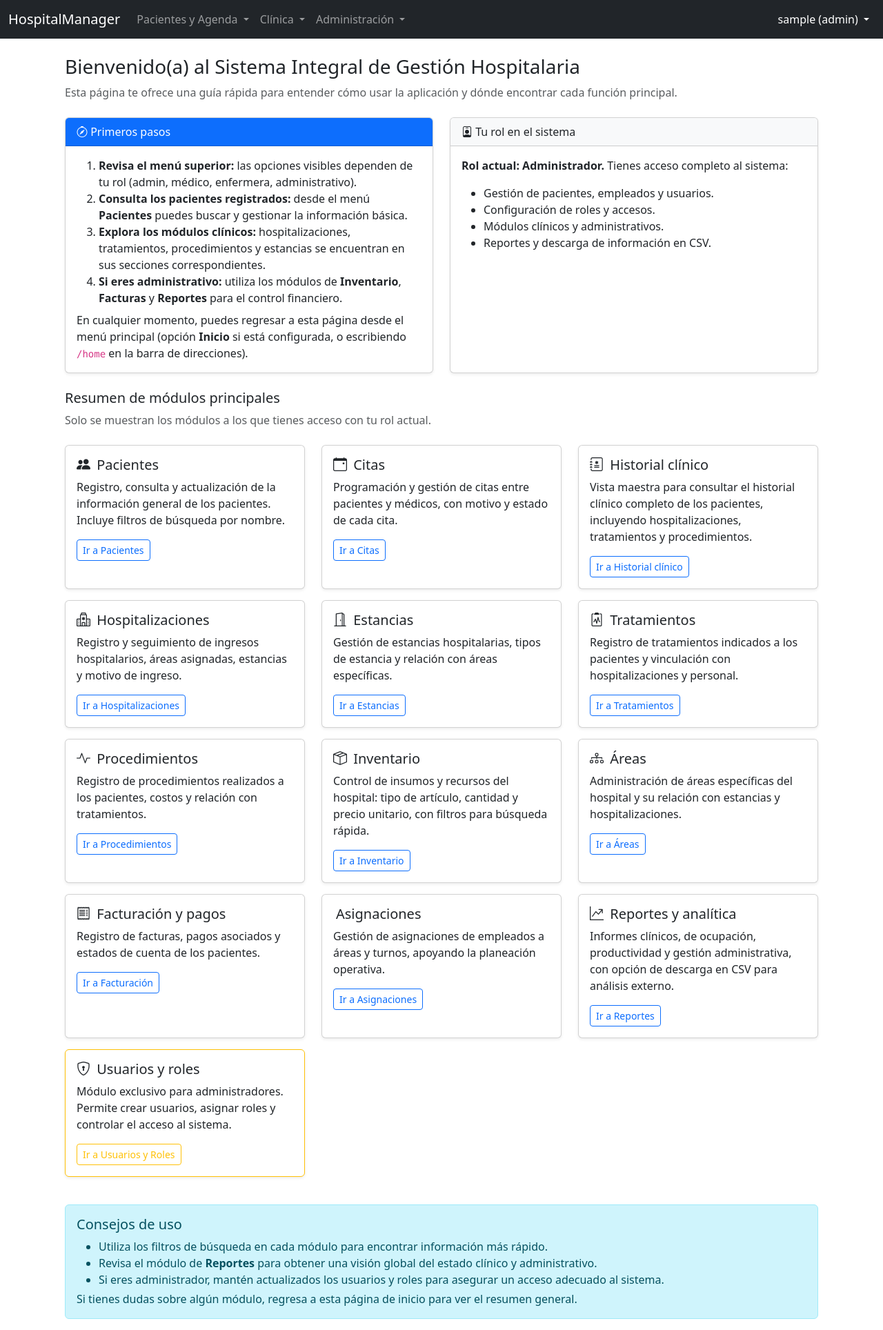
After one commit to andrulokuras/gestionHospitalaria, a Flask app: page /home in a window 1280 px wide. The commit adds this page. Shown: the whole page at 69% size. Run offline with Flask 3, Linux system fonts and the light colour scheme; the visitor is signed in with stand-in values (Sample User, id 1).

Commit message:
Home y bugs

```diff
--- a/app.py
+++ b/app.py
@@ -100,23 +100,30 @@ def index():
 
     # Redirección según rol
     if rol == 'admin':
-        return redirect(url_for('gestion_empleados'))
+        return redirect(url_for('home'))
 
     elif rol == 'medico':
         # El médico entra directo a Pacientes
-        return redirect(url_for('gestion_pacientes'))
+        return redirect(url_for('home'))
 
     elif rol == 'enfermera':
         # La enfermera también entra a Pacientes
-        return redirect(url_for('gestion_pacientes'))
+        return redirect(url_for('home'))
 
     elif rol == 'administrativo':
         # Administrativo directamente a Hospitalizaciones
-        return redirect(url_for('gestion_hospitalizaciones'))
+        return redirect(url_for('home'))
 
     # Rol raro / error
     flash("Rol no reconocido, inicia sesión de nuevo.", "danger")
     return redirect(url_for('login'))
+
+# HOME GENERAL PARA TODOS LOS USUARIOS
+@app.route('/home')
+@requiere_roles('admin', 'medico', 'enfermera', 'administrativo')
+def home():
+    rol = session.get('rol')
+    return render_template('home.html', rol=rol)
 
 # LOGIN
 @app.route('/login', methods=['GET', 'POST'])
@@ -141,7 +148,7 @@ def login():
 
     # Si ya está logueado, mandarlo directo a empleados
     if 'user_id' in session:
-        return redirect(url_for('gestion_empleados'))
+        return redirect(url_for('home'))
 
     return render_template('login.html')
 
@@ -1820,26 +1827,15 @@ def gestion_usuarios():
         # CREAR
         if 'create_usuario' in request.form:
             try:
-                username = (request.form.get('username') or '').strip()
-                if not username:
-                    flash('El nombre de usuario es obligatorio.', 'danger')
-                    return redirect(url_for('gestion_usuarios'))
-
-                password = (request.form.get('password') or '').strip()
-                if not password:
-                    flash('La contraseña es obligatoria.', 'danger')
-                    return redirect(url_for('gestion_usuarios'))
-                if len(password) < 6:
-                    flash('La contraseña debe tener al menos 6 caracteres.', 'danger')
-                    return redirect(url_for('gestion_usuarios'))
-
-                rol = (request.form.get('rol') or '').strip()
-                if rol not in ['admin', 'medico', 'enfermera', 'administrativo']:
-                    flash('El rol seleccionado no es válido.', 'danger')
-                    return redirect(url_for('gestion_usuarios'))
-
-                id_empleado = request.form.get('id_empleado') or None
-                if id_empleado == "":
+                username = request.form['username']
+                password = request.form['password']
+                rol = request.form['rol']
+
+                # Empleado asociado (opcional), viene como "3 - Juan Pérez" o vacío
+                raw_empleado = (request.form.get('id_empleado') or '').strip()
+                if raw_empleado:
+                    id_empleado = extraer_id(raw_empleado)
+                else:
                     id_empleado = None
 
                 resultado = create_usuario(username, password, rol, id_empleado)
@@ -1851,6 +1847,7 @@ def gestion_usuarios():
 
             except Exception as e:
                 flash(f'Error de datos al crear usuario: {e}', 'danger')
+
 
 
         # ACTUALIZAR
@@ -1860,9 +1857,12 @@ def gestion_usuarios():
                 username = request.form['username_edit']
                 password = request.form['password_edit']
                 rol = request.form['rol_edit']
-                id_empleado = request.form.get('id_empleado_edit') or None
-
-                if id_empleado == "":
+
+                # Empleado asociado (opcional), viene como "3 - Juan Pérez" o vacío
+                raw_empleado_edit = (request.form.get('id_empleado_edit') or '').strip()
+                if raw_empleado_edit:
+                    id_empleado = extraer_id(raw_empleado_edit)
+                else:
                     id_empleado = None
 
                 resultado = update_usuario(
@@ -1876,6 +1876,7 @@ def gestion_usuarios():
 
             except Exception as e:
                 flash(f'Error de datos al actualizar usuario: {e}', 'danger')
+
 
         # ELIMINAR
         elif 'delete_usuario' in request.form:
--- a/gestion_empleados_gui.py
+++ b/gestion_empleados_gui.py
@@ -2,7 +2,7 @@
 import tkinter as tk
 from tkinter import messagebox, ttk
 # Importa las funciones CRUD desde la lógica
-from gestion_empleados_logica import create_empleado, read_empleados, update_empleado, delete_empleado
+from gestion_empleados_logic import create_empleado, read_empleados, update_empleado, delete_empleado
 
 # --- LÓGICA DE LA GUI ---
 
--- a/templates/base.html
+++ b/templates/base.html
@@ -13,7 +13,7 @@
 
 <nav class="navbar navbar-expand-lg navbar-dark bg-dark sticky-top">
   <div class="container-fluid">
-    <a class="navbar-brand" href="{{ url_for('index') }}">HospitalManager</a>
+    <a class="navbar-brand" href="{{ url_for('home') }}">HospitalManager</a>
     <button class="navbar-toggler" type="button" data-bs-toggle="collapse" data-bs-target="#navbarNav">
       <span class="navbar-toggler-icon"></span>
     </button>
--- /dev/null
+++ b/templates/home.html
@@ -0,0 +1,375 @@
+{% extends "base.html" %}
+
+{% block title %}Inicio - Sistema de Gestión Hospitalaria{% endblock %}
+
+{% block content %}
+<div class="container mt-4">
+    <!-- Encabezado -->
+    <div class="row mb-4">
+        <div class="col">
+            <h1 class="h3">Bienvenido(a) al Sistema Integral de Gestión Hospitalaria</h1>
+            <p class="text-muted mb-0">
+                Esta página te ofrece una guía rápida para entender cómo usar la aplicación y dónde encontrar cada función principal.
+            </p>
+        </div>
+    </div>
+
+    <!-- Tarjeta: Primeros pasos -->
+    <div class="row mb-4">
+        <div class="col-lg-6">
+            <div class="card shadow-sm h-100">
+                <div class="card-header bg-primary text-white">
+                    <i class="bi bi-compass"></i> Primeros pasos
+                </div>
+                <div class="card-body">
+                    <ol class="mb-2">
+                        <li><strong>Revisa el menú superior:</strong> las opciones visibles dependen de tu rol (admin, médico, enfermera, administrativo).</li>
+                        <li><strong>Consulta los pacientes registrados:</strong> desde el menú <strong>Pacientes</strong> puedes buscar y gestionar la información básica.</li>
+                        <li><strong>Explora los módulos clínicos:</strong> hospitalizaciones, tratamientos, procedimientos y estancias se encuentran en sus secciones correspondientes.</li>
+                        <li><strong>Si eres administrativo:</strong> utiliza los módulos de <strong>Inventario</strong>, <strong>Facturas</strong> y <strong>Reportes</strong> para el control financiero.</li>
+                    </ol>
+                    <p class="mb-0">
+                        En cualquier momento, puedes regresar a esta página desde el menú principal (opción <strong>Inicio</strong> si está configurada, o escribiendo <code>/home</code> en la barra de direcciones).
+                    </p>
+                </div>
+            </div>
+        </div>
+
+        <!-- Tarjeta: Tu rol en el sistema -->
+        <div class="col-lg-6 mt-3 mt-lg-0">
+            <div class="card shadow-sm h-100">
+                <div class="card-header bg-light">
+                    <i class="bi bi-person-badge"></i> Tu rol en el sistema
+                </div>
+                <div class="card-body">
+                    {% if rol == 'admin' %}
+                        <p>
+                            <strong>Rol actual: Administrador.</strong> Tienes acceso completo al sistema:
+                        </p>
+                        <ul>
+                            <li>Gestión de pacientes, empleados y usuarios.</li>
+                            <li>Configuración de roles y accesos.</li>
+                            <li>Módulos clínicos y administrativos.</li>
+                            <li>Reportes y descarga de información en CSV.</li>
+                        </ul>
+                    {% elif rol == 'medico' %}
+                        <p>
+                            <strong>Rol actual: Médico.</strong> Desde tu sesión puedes:
+                        </p>
+                        <ul>
+                            <li>Consultar y actualizar información de pacientes.</li>
+                            <li>Registrar y revisar hospitalizaciones, tratamientos y procedimientos.</li>
+                            <li>Visualizar reportes clínicos y de productividad médica.</li>
+                        </ul>
+                    {% elif rol == 'enfermera' %}
+                        <p>
+                            <strong>Rol actual: Enfermera.</strong> Desde tu sesión puedes:
+                        </p>
+                        <ul>
+                            <li>Consultar y actualizar datos de pacientes.</li>
+                            <li>Registrar estancias, procedimientos y seguimientos básicos.</li>
+                            <li>Apoyar al equipo médico en la gestión diaria del paciente.</li>
+                        </ul>
+                    {% elif rol == 'administrativo' %}
+                        <p>
+                            <strong>Rol actual: Administrativo.</strong> Desde tu sesión puedes:
+                        </p>
+                        <ul>
+                            <li>Gestionar inventario y existencias.</li>
+                            <li>Crear y administrar facturas y pagos.</li>
+                            <li>Consultar reportes administrativos y financieros.</li>
+                        </ul>
+                    {% else %}
+                        <p>
+                            Tu rol no ha sido identificado, pero puedes navegar por las opciones visibles en el menú superior.
+                        </p>
+                    {% endif %}
+                </div>
+            </div>
+        </div>
+    </div>
+
+    <!-- Tarjetas: Módulos principales -->
+    <div class="row mb-4">
+        <div class="col-12 mb-2">
+            <h2 class="h5">Resumen de módulos principales</h2>
+            <p class="text-muted">
+                Solo se muestran los módulos a los que tienes acceso con tu rol actual.
+            </p>
+        </div>
+
+        {# Helper para no repetir: es_admin #}
+        {% set es_admin = (rol == 'admin') %}
+
+        {# PACIENTES – todos los roles #}
+        {% if rol in ['admin', 'medico', 'administrativo', 'enfermera'] %}
+        <div class="col-md-6 col-lg-4 mb-3">
+            <div class="card h-100 shadow-sm">
+                <div class="card-body">
+                    <h5 class="card-title">
+                        <i class="bi bi-people-fill me-1"></i> Pacientes
+                    </h5>
+                    <p class="card-text">
+                        Registro, consulta y actualización de la información general de los pacientes.
+                        Incluye filtros de búsqueda por nombre.
+                    </p>
+                    <a href="{{ url_for('gestion_pacientes') }}" class="btn btn-sm btn-outline-primary">
+                        Ir a Pacientes
+                    </a>
+                </div>
+            </div>
+        </div>
+        {% endif %}
+
+        {# CITAS – admin, médico, administrativo #}
+        {% if es_admin or rol in ['medico', 'administrativo'] %}
+        <div class="col-md-6 col-lg-4 mb-3">
+            <div class="card h-100 shadow-sm">
+                <div class="card-body">
+                    <h5 class="card-title">
+                        <i class="bi bi-calendar-event me-1"></i> Citas
+                    </h5>
+                    <p class="card-text">
+                        Programación y gestión de citas entre pacientes y médicos, con motivo y estado de cada cita.
+                    </p>
+                    <a href="{{ url_for('gestion_citas') }}" class="btn btn-sm btn-outline-primary">
+                        Ir a Citas
+                    </a>
+                </div>
+            </div>
+        </div>
+        {% endif %}
+
+        {# HISTORIAL CLÍNICO – admin, médico, enfermera #}
+        {% if es_admin or rol in ['medico', 'enfermera'] %}
+        <div class="col-md-6 col-lg-4 mb-3">
+            <div class="card h-100 shadow-sm">
+                <div class="card-body">
+                    <h5 class="card-title">
+                        <i class="bi bi-journal-medical me-1"></i> Historial clínico
+                    </h5>
+                    <p class="card-text">
+                        Vista maestra para consultar el historial clínico completo de los pacientes,
+                        incluyendo hospitalizaciones, tratamientos y procedimientos.
+                    </p>
+                    <a href="{{ url_for('lista_historial') }}" class="btn btn-sm btn-outline-primary">
+                        Ir a Historial clínico
+                    </a>
+                </div>
+            </div>
+        </div>
+        {% endif %}
+
+        {# HOSPITALIZACIONES – admin, médico, enfermera, administrativo #}
+        {% if es_admin or rol in ['medico', 'enfermera', 'administrativo'] %}
+        <div class="col-md-6 col-lg-4 mb-3">
+            <div class="card h-100 shadow-sm">
+                <div class="card-body">
+                    <h5 class="card-title">
+                        <i class="bi bi-hospital me-1"></i> Hospitalizaciones
+                    </h5>
+                    <p class="card-text">
+                        Registro y seguimiento de ingresos hospitalarios, áreas asignadas, estancias y motivo de ingreso.
+                    </p>
+                    <a href="{{ url_for('gestion_hospitalizaciones') }}" class="btn btn-sm btn-outline-primary">
+                        Ir a Hospitalizaciones
+                    </a>
+                </div>
+            </div>
+        </div>
+        {% endif %}
+
+        {# ESTANCIAS – admin, médico, enfermera #}
+        {% if es_admin or rol in ['medico', 'enfermera'] %}
+        <div class="col-md-6 col-lg-4 mb-3">
+            <div class="card h-100 shadow-sm">
+                <div class="card-body">
+                    <h5 class="card-title">
+                        <i class="bi bi-door-open me-1"></i> Estancias
+                    </h5>
+                    <p class="card-text">
+                        Gestión de estancias hospitalarias, tipos de estancia y relación con áreas específicas.
+                    </p>
+                    <a href="{{ url_for('gestion_estancias') }}" class="btn btn-sm btn-outline-primary">
+                        Ir a Estancias
+                    </a>
+                </div>
+            </div>
+        </div>
+        {% endif %}
+
+        {# TRATAMIENTOS – admin, médico, enfermera #}
+        {% if es_admin or rol in ['medico', 'enfermera'] %}
+        <div class="col-md-6 col-lg-4 mb-3">
+            <div class="card h-100 shadow-sm">
+                <div class="card-body">
+                    <h5 class="card-title">
+                        <i class="bi bi-clipboard2-pulse me-1"></i> Tratamientos
+                    </h5>
+                    <p class="card-text">
+                        Registro de tratamientos indicados a los pacientes y vinculación con hospitalizaciones y personal.
+                    </p>
+                    <a href="{{ url_for('gestion_tratamientos') }}" class="btn btn-sm btn-outline-primary">
+                        Ir a Tratamientos
+                    </a>
+                </div>
+            </div>
+        </div>
+        {% endif %}
+
+        {# PROCEDIMIENTOS – admin, médico #}
+        {% if es_admin or rol == 'medico' %}
+        <div class="col-md-6 col-lg-4 mb-3">
+            <div class="card h-100 shadow-sm">
+                <div class="card-body">
+                    <h5 class="card-title">
+                        <i class="bi bi-activity me-1"></i> Procedimientos
+                    </h5>
+                    <p class="card-text">
+                        Registro de procedimientos realizados a los pacientes, costos y relación con tratamientos.
+                    </p>
+                    <a href="{{ url_for('gestion_procedimientos') }}" class="btn btn-sm btn-outline-primary">
+                        Ir a Procedimientos
+                    </a>
+                </div>
+            </div>
+        </div>
+        {% endif %}
+
+        {# INVENTARIO – admin, enfermera #}
+        {% if es_admin or rol == 'enfermera' %}
+        <div class="col-md-6 col-lg-4 mb-3">
+            <div class="card h-100 shadow-sm">
+                <div class="card-body">
+                    <h5 class="card-title">
+                        <i class="bi bi-box-seam me-1"></i> Inventario
+                    </h5>
+                    <p class="card-text">
+                        Control de insumos y recursos del hospital: tipo de artículo, cantidad y precio unitario,
+                        con filtros para búsqueda rápida.
+                    </p>
+                    <a href="{{ url_for('gestion_inventario') }}" class="btn btn-sm btn-outline-primary">
+                        Ir a Inventario
+                    </a>
+                </div>
+            </div>
+        </div>
+        {% endif %}
+
+        {# ÁREAS – admin, administrativo #}
+        {% if es_admin or rol == 'administrativo' %}
+        <div class="col-md-6 col-lg-4 mb-3">
+            <div class="card h-100 shadow-sm">
+                <div class="card-body">
+                    <h5 class="card-title">
+                        <i class="bi bi-diagram-3 me-1"></i> Áreas
+                    </h5>
+                    <p class="card-text">
+                        Administración de áreas específicas del hospital y su relación con estancias y hospitalizaciones.
+                    </p>
+                    <a href="{{ url_for('gestion_areas') }}" class="btn btn-sm btn-outline-primary">
+                        Ir a Áreas
+                    </a>
+                </div>
+            </div>
+        </div>
+        {% endif %}
+
+        {# FACTURAS – admin, administrativo #}
+        {% if es_admin or rol == 'administrativo' %}
+        <div class="col-md-6 col-lg-4 mb-3">
+            <div class="card h-100 shadow-sm">
+                <div class="card-body">
+                    <h5 class="card-title">
+                        <i class="bi bi-receipt me-1"></i> Facturación y pagos
+                    </h5>
+                    <p class="card-text">
+                        Registro de facturas, pagos asociados y estados de cuenta de los pacientes.
+                    </p>
+                    <a href="{{ url_for('gestion_facturas') }}" class="btn btn-sm btn-outline-primary">
+                        Ir a Facturación
+                    </a>
+                </div>
+            </div>
+        </div>
+        {% endif %}
+
+        {# ASIGNACIONES – admin, administrativo #}
+        {% if es_admin or rol == 'administrativo' %}
+        <div class="col-md-6 col-lg-4 mb-3">
+            <div class="card h-100 shadow-sm">
+                <div class="card-body">
+                    <h5 class="card-title">
+                        <i class="bi bi-people-gear me-1"></i> Asignaciones
+                    </h5>
+                    <p class="card-text">
+                        Gestión de asignaciones de empleados a áreas y turnos, apoyando la planeación operativa.
+                    </p>
+                    <a href="{{ url_for('gestion_asignaciones') }}" class="btn btn-sm btn-outline-primary">
+                        Ir a Asignaciones
+                    </a>
+                </div>
+            </div>
+        </div>
+        {% endif %}
+
+        {# REPORTES Y ANALÍTICA – admin, administrativo #}
+        {% if es_admin or rol == 'administrativo' %}
+        <div class="col-md-6 col-lg-4 mb-3">
+            <div class="card h-100 shadow-sm">
+                <div class="card-body">
+                    <h5 class="card-title">
+                        <i class="bi bi-graph-up-arrow me-1"></i> Reportes y analítica
+                    </h5>
+                    <p class="card-text">
+                        Informes clínicos, de ocupación, productividad y gestión administrativa,
+                        con opción de descarga en CSV para análisis externo.
+                    </p>
+                    <a href="{{ url_for('reportes') }}" class="btn btn-sm btn-outline-primary">
+                        Ir a Reportes
+                    </a>
+                </div>
+            </div>
+        </div>
+        {% endif %}
+
+        {# USUARIOS Y ROLES – solo admin #}
+        {% if es_admin %}
+        <div class="col-md-6 col-lg-4 mb-3">
+            <div class="card h-100 shadow-sm border-warning">
+                <div class="card-body">
+                    <h5 class="card-title">
+                        <i class="bi bi-shield-lock me-1"></i> Usuarios y roles
+                    </h5>
+                    <p class="card-text">
+                        Módulo exclusivo para administradores. Permite crear usuarios, asignar roles
+                        y controlar el acceso al sistema.
+                    </p>
+                    <a href="{{ url_for('gestion_usuarios') }}" class="btn btn-sm btn-outline-warning">
+                        Ir a Usuarios y Roles
+                    </a>
+                </div>
+            </div>
+        </div>
+        {% endif %}
+    </div>
+
+
+    <!-- Consejos finales -->
+    <div class="row">
+        <div class="col">
+            <div class="alert alert-info">
+                <h5 class="alert-heading">Consejos de uso</h5>
+                <ul class="mb-1">
+                    <li>Utiliza los filtros de búsqueda en cada módulo para encontrar información más rápido.</li>
+                    <li>Revisa el módulo de <strong>Reportes</strong> para obtener una visión global del estado clínico y administrativo.</li>
+                    <li>Si eres administrador, mantén actualizados los usuarios y roles para asegurar un acceso adecuado al sistema.</li>
+                </ul>
+                <p class="mb-0">
+                    Si tienes dudas sobre algún módulo, regresa a esta página de inicio para ver el resumen general.
+                </p>
+            </div>
+        </div>
+    </div>
+</div>
+{% endblock %}
```
Also changed, not shown: templates/gestion_usuarios.html (+17 -18 lines).
